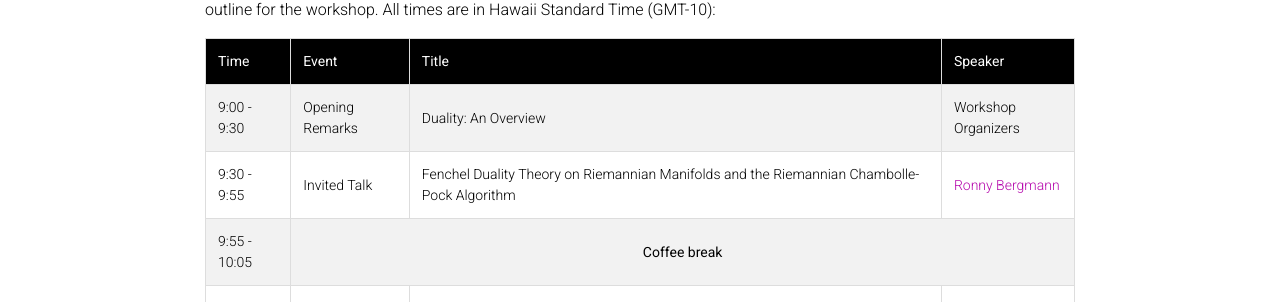
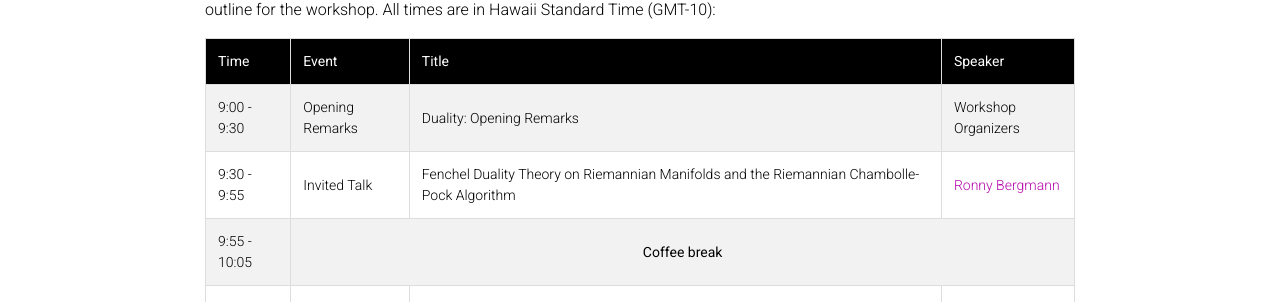
Before and after one commit to dp4ml/dp4ml.github.io, a Jekyll site: the page built from _pages/schedule.md, in a window 1280 px wide and 900 px high. Shown: the part 211-513 px from the top of the window. Built offline with Jekyll 4.4.1, drawn with Linux system fonts in a browser that asks for light colours; comment, search, counter and statistics services are not loaded; a style sheet for code colours, icons or effects is not loaded.

Commit message:
shcedule

```diff
--- a/_pages/schedule.md
+++ b/_pages/schedule.md
@@ -21,7 +21,7 @@ tentative outline for the workshop. All times are in Hawaii Standard Time (GMT-1
   <tr>
   <td>9:00 - 9:30</td>
   <td>Opening Remarks</td>
-  <td>Duality: An Overview</td>
+  <td>Duality: Opening Remarks</td>
   <td>Workshop Organizers</td>
   </tr>
   <tr>
```
